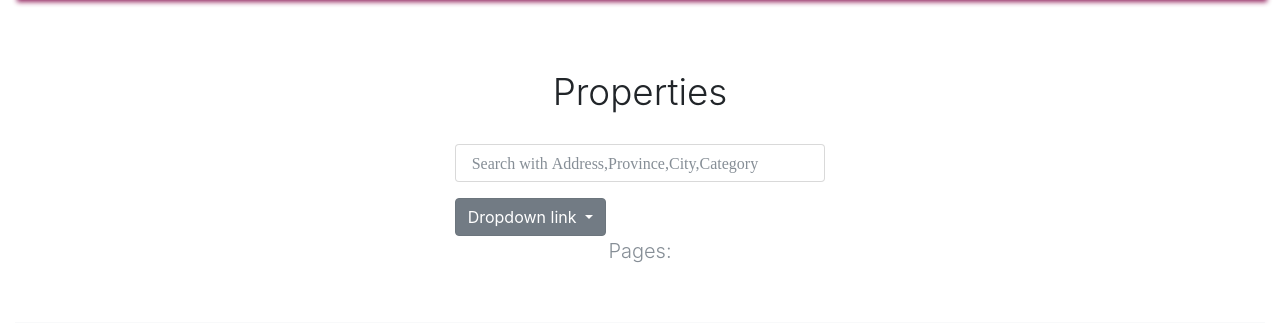
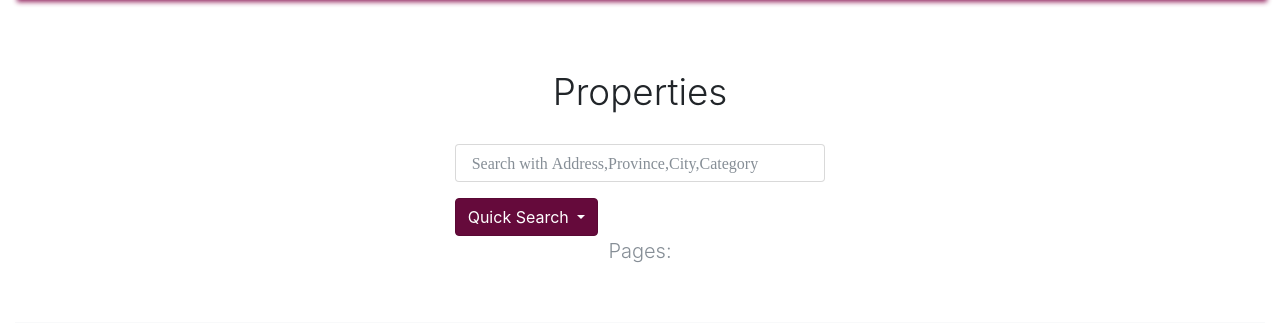
Before and after one commit to CyprianTinasheAarons/twre2019, a Flask app: page /properties in a window 1280 px wide. Shown: the part 76-399 px from the top of the page. Run offline with Flask 2, Linux system fonts and the light colour scheme; data that the repository does not hold is empty; some libraries are stand-ins or nearby versions.

Commit message:
new update

```diff
--- a/app/main/views.py
+++ b/app/main/views.py
@@ -55,7 +55,7 @@ def home():
     return render_template('home.html', estates=estates )
 
 @main.route('/properties',  methods=['GET','POST'])
-@cache.cached(timeout=300, key_prefix="properties")
+# @cache.cached(timeout=300, key_prefix="properties")
 def properties():
     estatesDB=mongo.db.Estates
     estates =[]
--- a/app/templates/base.html
+++ b/app/templates/base.html
@@ -447,7 +447,7 @@ function updateList(){
     if (values_category == null) {
       categoryFilter = true;
     } else {
-      categotyFilter = item.values().category.indexOf(values_category) >= 0;
+      categoryFilter = item.values().category.indexOf(values_category) >= 0;
     }
 
 		return addressFilter && titleFilter && categoryFilter
--- a/app/templates/properties.html
+++ b/app/templates/properties.html
@@ -22,13 +22,13 @@
 
 
           <div class="dropdown show">
-            <a class="btn btn-secondary dropdown-toggle" href="#" role="button" id="dropdownMenuLink" data-toggle="dropdown"
+            <a class="btn btn-primary  dropdown-toggle" href="#" role="button" id="dropdownMenuLink" data-toggle="dropdown"
               aria-haspopup="true" aria-expanded="false">
-              Dropdown link
+              Quick Search
             </a>
 
-            <div class="dropdown-menu" aria-labelledby="dropdownMenuLink">
-              <p class="dropdown-item"><small><small>
+            <div class="dropdown-menu bg-white" aria-labelledby="dropdownMenuLink">
+              <p class="dropdown-item bg-white"><small><small>
                     Sort by:
                   </small></small>
                 <button class="sort btn btn-light  text-muted" data-sort="title">
@@ -44,8 +44,8 @@
                   address
                 </button> </p>
 
-              <div class="filter-group dropdown-item ">
-                <div class="form-group   mx-auto">
+              <div class="filter-group dropdown-item bg-white">
+                <div class="form-group  mx-auto">
                   <div class="radio-inline">
                     <label class="text-muted">
                       <input class="filter " type="radio" value="Harare" name="address" id="address" />
@@ -92,15 +92,7 @@
           </div>
 
 
-
-
-
-
-
-
-
         </div>
-
 
   <div class="list row" >
       {% include '_properties.html' %}
```
